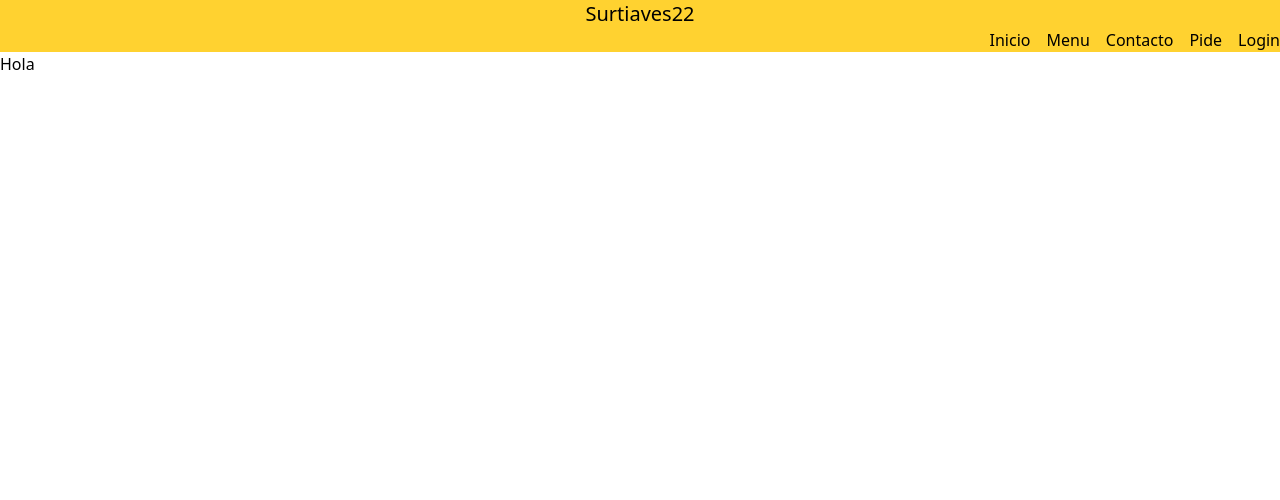
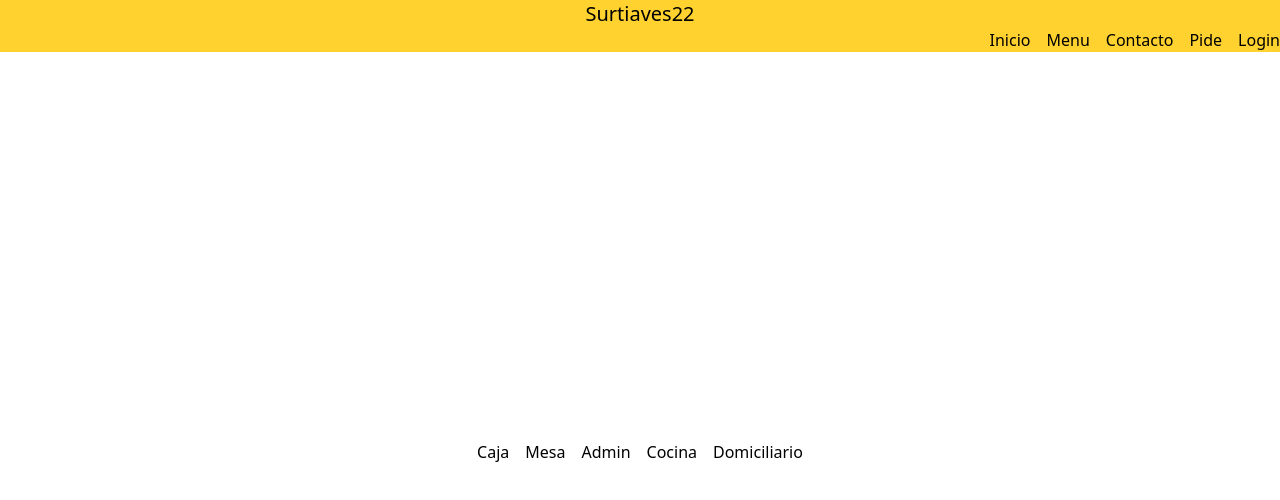
Before and after one commit to DrakoMiau/surtiaves22, a React (Vite) app: page /usuarios in a window 1280 px wide. Shown: the top 500 px of the page. Built offline with nearby package versions, Linux system fonts and the light colour scheme.

Commit message:
creacion de interfaz para usuarios dom, coc, adm, caja y mesa

```diff
--- /dev/null
+++ b/src/Admin.jsx
@@ -0,0 +1,9 @@
+function Admin(){
+  return(
+  <>
+      Admin
+    </>
+  );
+}
+
+export default Admin;
--- a/src/App.jsx
+++ b/src/App.jsx
@@ -1,9 +1,13 @@
-import { useState } from "react";
 import "./App.css";
+import { BrowserRouter, Routes, Route } from "react-router-dom";
 import Header from "./components/Header";
-import { BrowserRouter, Routes, Route } from "react-router-dom";
 import Usuarios from "./Usuarios";
 import Inicio from "./Inicio";
+import Mesa from "./Mesa";
+import Caja from "./Caja";
+import Admin from "./Admin";
+import Domiciliario from "./Domiciliario";
+import Cocina from "./Cocina";
 
 function App() {
   return (
@@ -12,6 +16,11 @@ function App() {
       <Routes>
         <Route path="/" element={<Inicio />} />
         <Route path="/usuarios" element={<Usuarios />} />
+        <Route path="/mesa" element={<Mesa />} />
+        <Route path="/caja" element={<Caja />} />
+        <Route path="/admin" element={<Admin />} />
+        <Route path="/domiciliario" element={<Domiciliario />} />
+        <Route path="/cocina" element={<Cocina />} />
       </Routes>
     </BrowserRouter>
   );
--- /dev/null
+++ b/src/Caja.jsx
@@ -0,0 +1,10 @@
+function Caja(){
+  return(
+    <>
+      <h1>Caja</h1>
+      Hola a todos esto es lo que veras cuando te logees como caja
+    </>
+  );
+};
+
+export default Caja;
--- /dev/null
+++ b/src/Cocina.jsx
@@ -0,0 +1,9 @@
+function Cocina(){
+  return(
+    <>
+      Cocina
+    </>
+  );
+}
+
+export default Cocina;
--- /dev/null
+++ b/src/Domiciliario.jsx
@@ -0,0 +1,9 @@
+function Domiciliario(){
+  return(
+  <>
+      Domiciliario
+  </>
+  );
+}
+
+export default Domiciliario;
--- /dev/null
+++ b/src/Mesa.jsx
@@ -0,0 +1,9 @@
+function Mesa (){
+  return(
+    <>
+      Mesa
+    </>
+  );
+}
+
+export default Mesa;
--- a/src/Usuarios.jsx
+++ b/src/Usuarios.jsx
@@ -1,7 +1,18 @@
+import { Link } from "react-router-dom";
+
 function Usuarios() {
   return (
     <>
-      <p>Hola</p>
+      <div className="flex justify-center items-center h-screen">
+        <div className="flex justify-end"></div>
+        <ul className="flex gap-4">
+          <li><Link to='/caja'>Caja</Link></li>
+          <li><Link to='/mesa'>Mesa</Link></li>
+          <li><Link to='/admin'>Admin</Link></li>
+          <li><Link to='/cocina'>Cocina</Link></li>
+          <li><Link to='/domiciliario'>Domiciliario</Link></li>
+        </ul>
+      </div>
     </>
   );
 }
```
